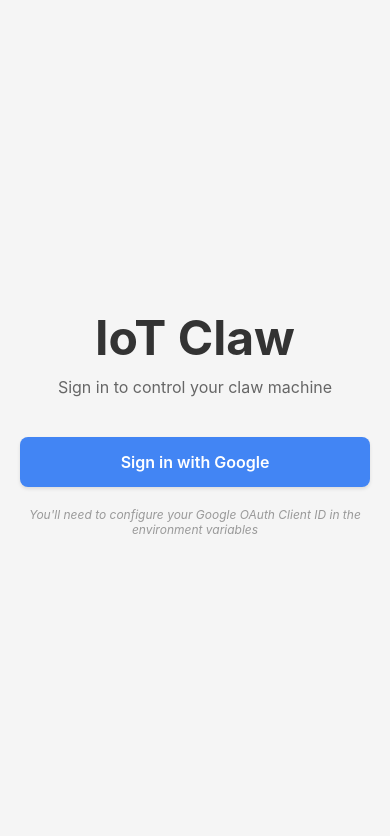
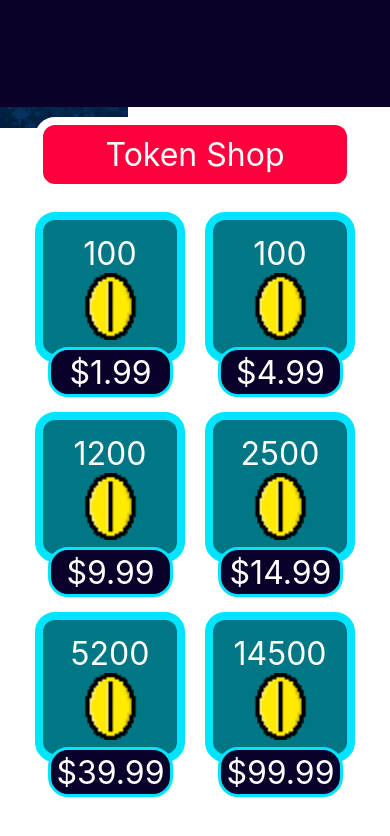
Before and after one commit to davavi02/IoTClaw-Senior-Design-2025-26, a React Native app in the folder frontend/: screen / in a window 390 px wide. Shown: the top 836 px of the page. Built offline with nearby package versions, Linux system fonts and the light colour scheme; no server answers; what expo-auth-session, expo-web-browser would draw is missing.

Commit message:
Fixed some positioning, and added the Token shop banner

```diff
--- a/frontend/components/ShopScreen.tsx
+++ b/frontend/components/ShopScreen.tsx
@@ -9,11 +9,17 @@ import {
 
 const ShopScreen = () => {
 
-
   return (
     <Background>
 
       <View style={styles.shopHeader}>
+      </View>
+
+      <View style={styles.shopBannerContainer}>
+        <View style={styles.shopBanner}>
+          <Text style={styles.bannerText}>Token Shop</Text>
+        </View>
+
       </View>
 
       <View style={styles.shopContainer}>
@@ -40,17 +46,38 @@ const ShopScreen = () => {
 
 const styles = StyleSheet.create({
   shopContainer: {
-    flex: 5,
+    flex: 6,
     flexDirection: "row",
-    alignItems: "center"
+    alignSelf: "center",
+
   },
   shopHeader: {
     flex: 1,
+    backgroundColor: "#0B0028",
+  },
+  shopBannerContainer: {
+    padding: 10,
+
+  },
+  shopBanner: {
+    width: 320,
+    height: 75,
+    backgroundColor: "#FF003C",
+    borderWidth: 8,
+    borderRadius: 20,
+    borderColor: "#FFFFFF",
+    alignItems: "center",
+    alignSelf: "center",
+    justifyContent: "center"
+  },
+  bannerText: {
+    fontSize: 32,
+    color: "#FFFFFF"
   },
   shopItemCol: {
     flexDirection: "column",
     alignItems: "center",
-    width: "48%"
+    padding: 10,
   },
 });
 
```
Also changed, not shown: frontend/App.tsx (+7 -6 lines).
